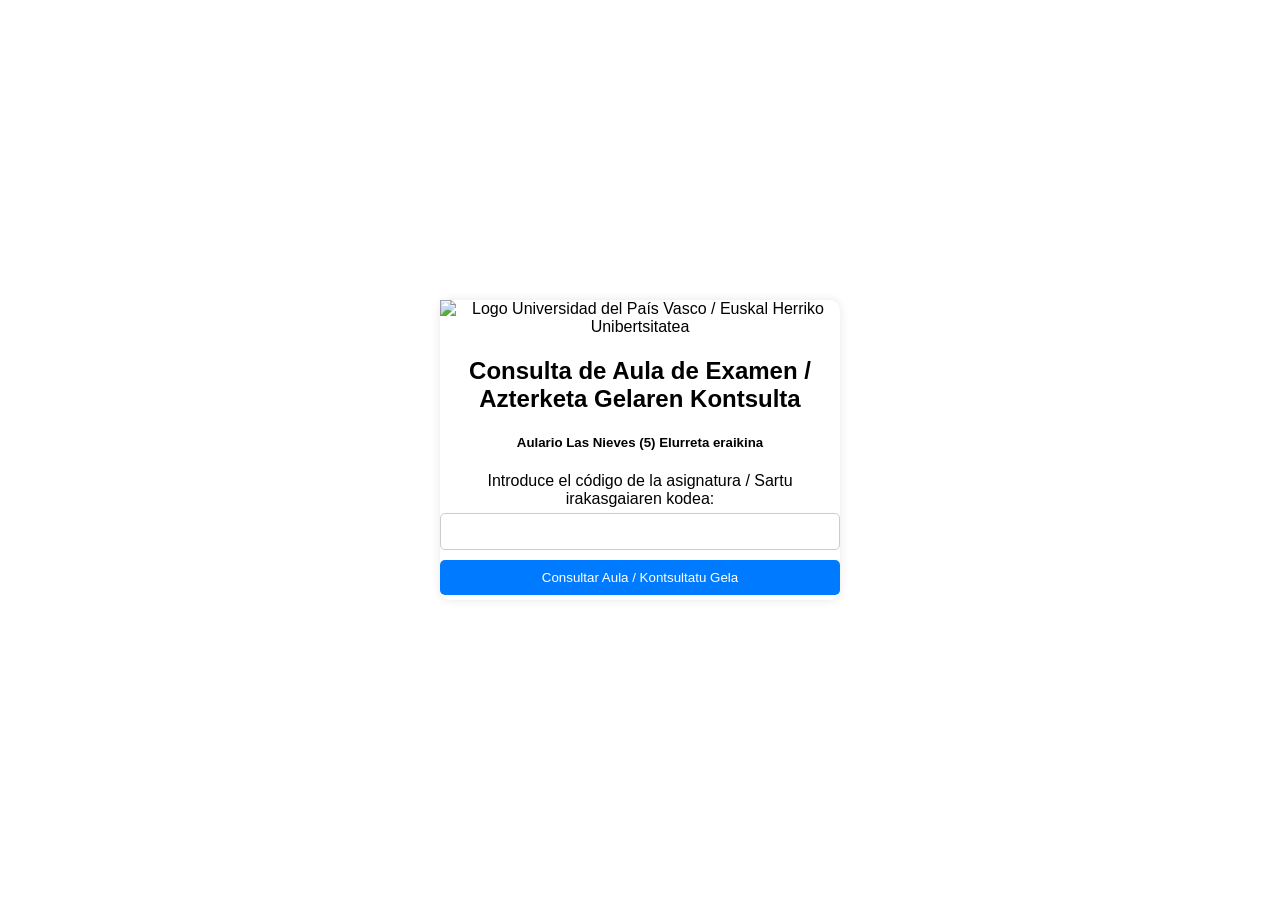
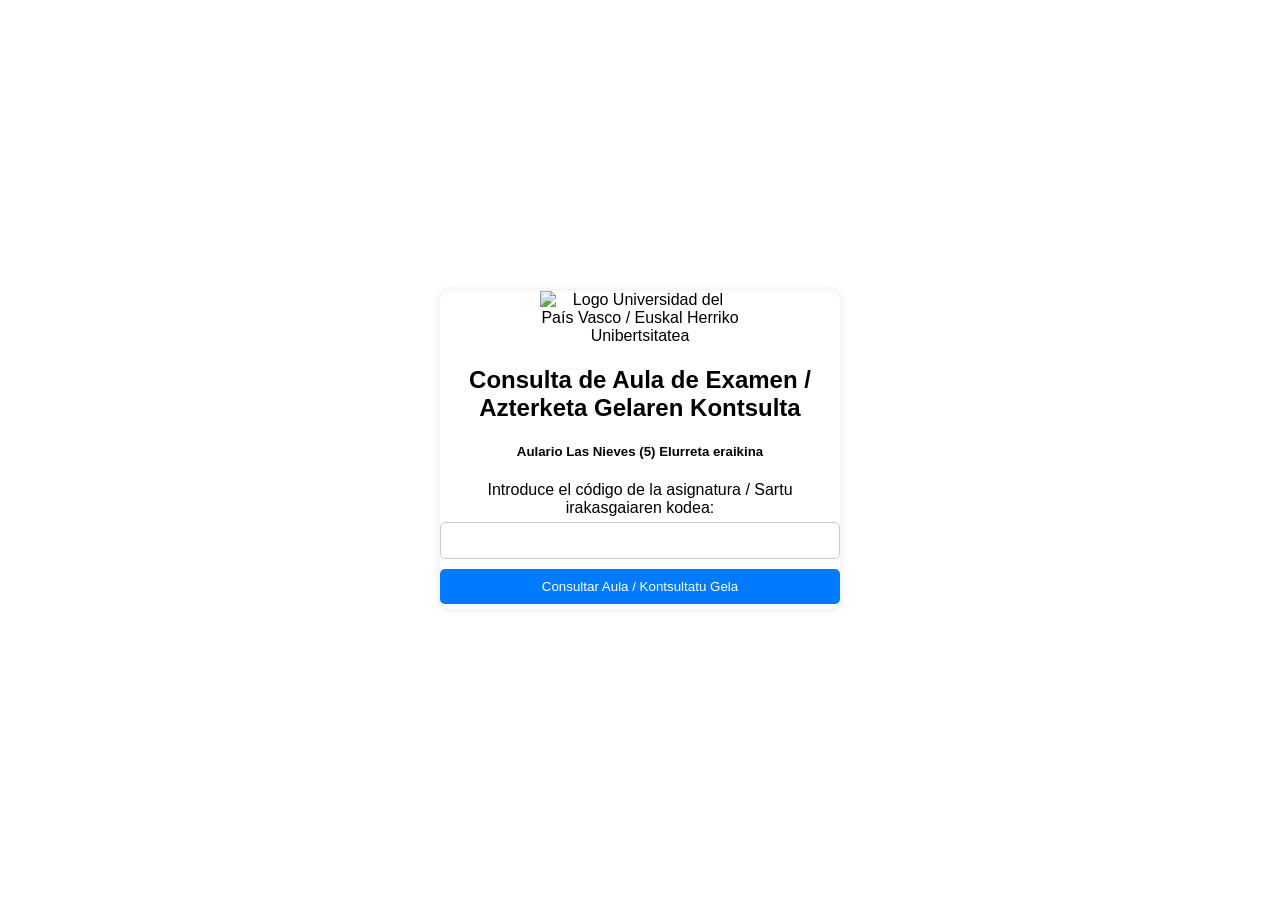

Update styles.css

--- a/EAU26/support/styles.css
+++ b/EAU26/support/styles.css
@@ -20,7 +20,7 @@ body {
 }
 
 .logo {
-    max-width: 100%;
+    max-width: 50%;
     height: auto;
     margin-bottom: 5px;
 }
